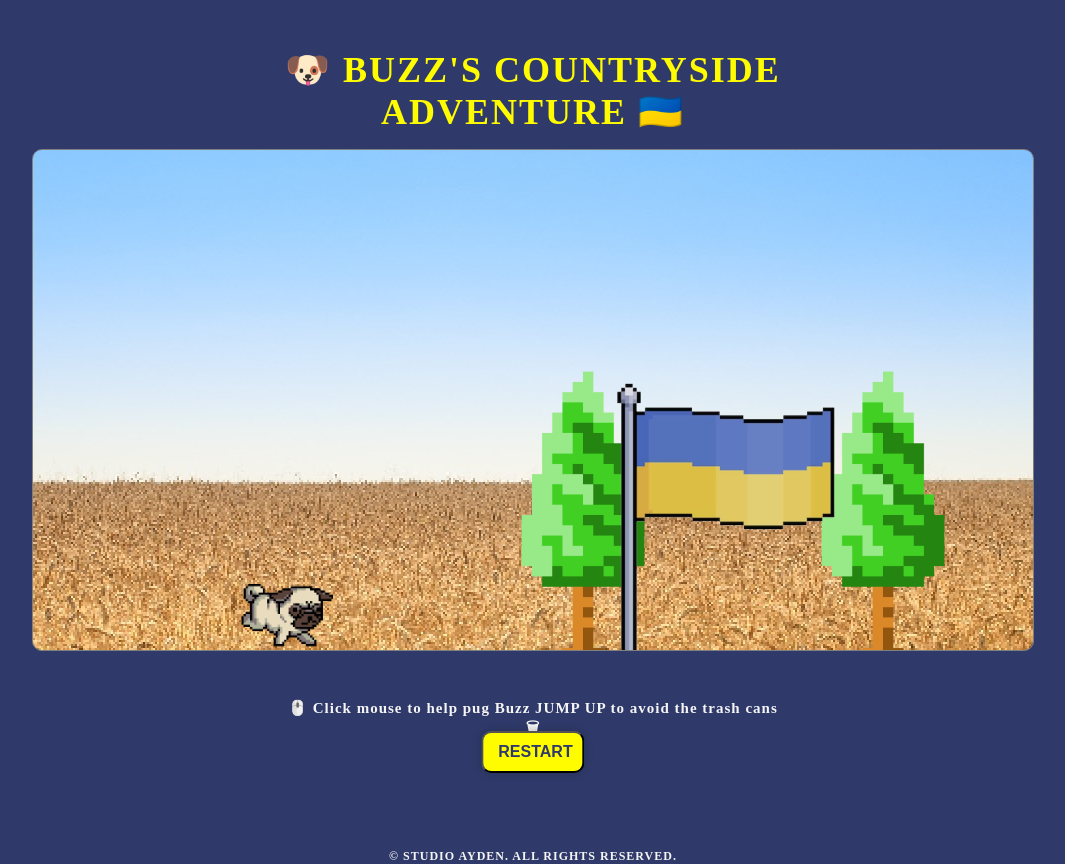
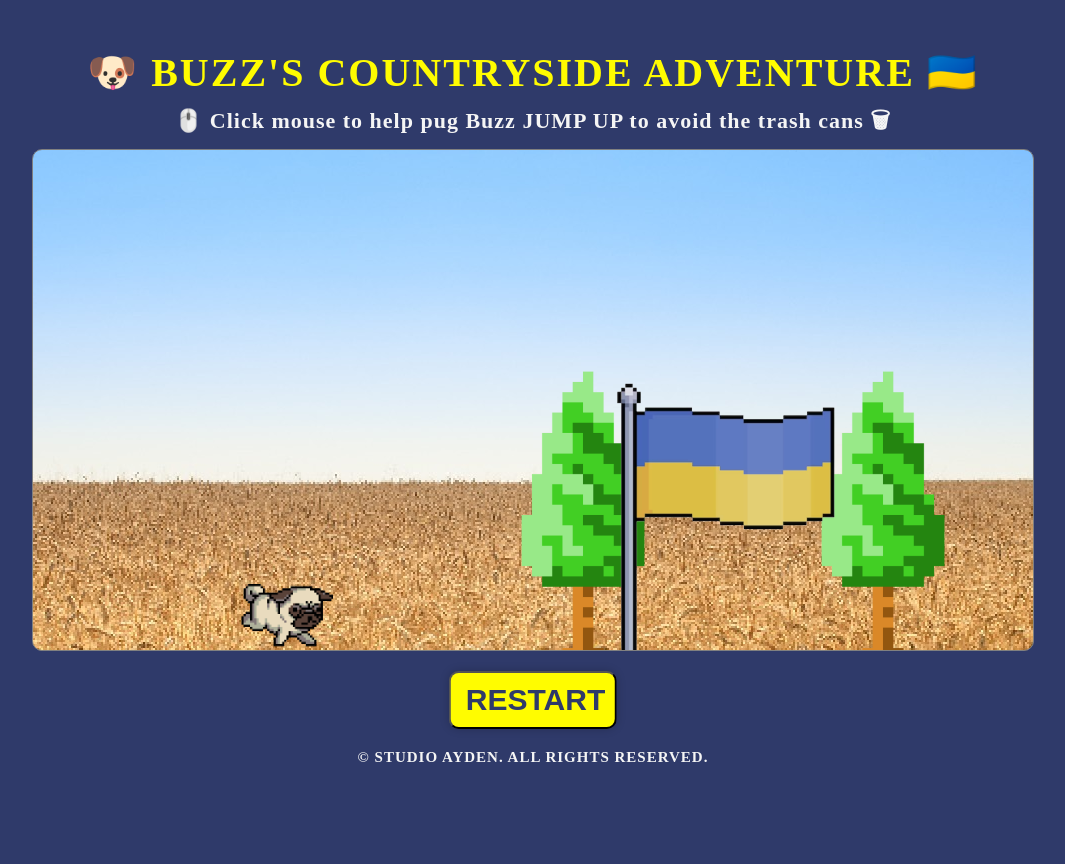
Before and after one commit to aydend24/buzzAdventure, a plain HTML site: page index.html in a window 1280 px wide. Shown: the whole page, without its empty margins (107-1172 px from the left). After the commit the page ends 800 px from the top, so only its background shows below. Drawn offline with Linux system fonts and the light colour scheme.

Commit message:
Update style.css

```diff
--- a/style.css
+++ b/style.css
@@ -17,7 +17,7 @@ body {
 
 #refresh-btn {
     position: absolute;
-    top: calc(100% + 80px);
+    top: calc(100% + 20px);
     left: 50%;
     transform: translateX(-50%);
     padding: 10px;
@@ -25,7 +25,7 @@ body {
     border-color: none;
     background-color: #FFFC00;
     color: #2F3A6A;
-    font-size: 16px;
+    font-size: 30px;
     font-weight: bold;
     text-transform: uppercase;
     cursor: pointer;
@@ -34,7 +34,7 @@ body {
 }
 
 #refresh-btn:hover {
-    font-size: 18px;
+    font-size: 35px;
     font-weight: bolder;
     color: #3753d0;
     background-color: #FFFEAA;
@@ -48,8 +48,9 @@ body {
     position: absolute;
     top: -100px;
     left: 50%;
+    width: 1000px;
     transform: translateX(-50%);
-    font-size: 36px;
+    font-size: 40px;
     color: #FFFC00;
     text-align: center;
     text-transform: uppercase;
@@ -60,10 +61,11 @@ body {
 
 .container h2 {
     position: absolute;
-    top: 520px;
+    top: -70px;
     left: 50%;
+    width: 1000px;
     transform: translateX(-50%);
-    font-size: 25px;
+    font-size: 30px;
     color: #FFFC00;
     text-align: center;
     text-transform: uppercase;
@@ -74,10 +76,11 @@ body {
 
 .container h3 {
     position: absolute;
-    top: 550px;
+    top: -45px;
     left: 50%;
+    width: 1000px;
     transform: translateX(-50%);
-    font-size: 15px;
+    font-size: 22px;
     color: #f5f5f5;
     text-align: center;
     text-transform: none;
@@ -88,10 +91,11 @@ body {
 
 .container h4 {
     position: absolute;
-    top: 700px;
+    top: 600px;
     left: 50%;
+    width: 1000px;
     transform: translateX(-50%);
-    font-size: 12px;
+    font-size: 15px;
     color: #f5f5f5;
     text-align: center;
     text-transform: uppercase;
```
